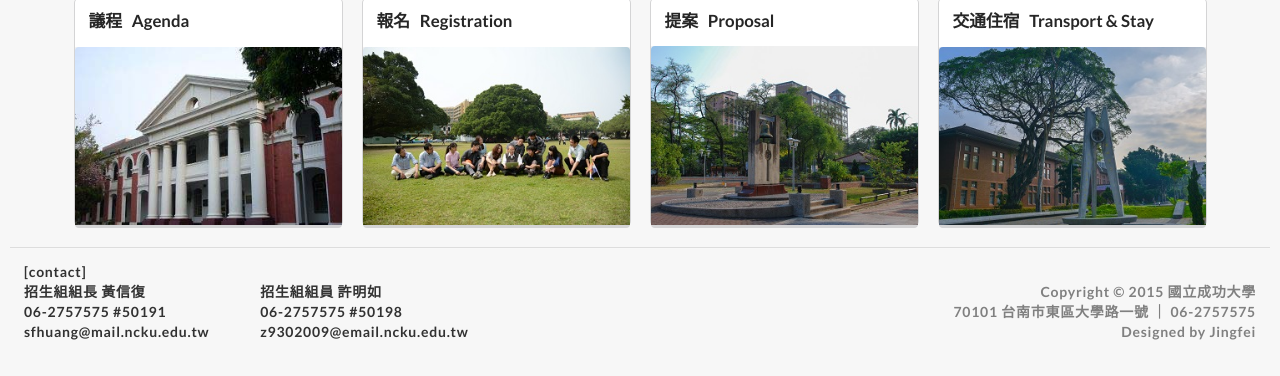
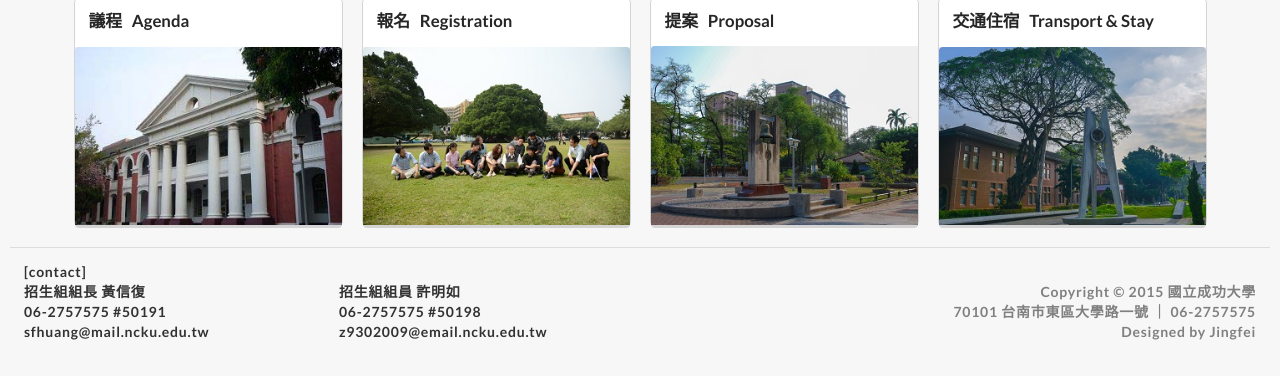
Before and after one commit to jingfei/104-admission, a PHP site: page / in a window 1280 px wide. Shown: the part 473-849 px from the top of the page. Run offline with PHP 8.4, Linux system fonts and the light colour scheme.

Commit message:
footer's width

```diff
--- a/index.html
+++ b/index.html
@@ -130,15 +130,15 @@ $(document).ready( function() {
 		</div>
 	</div>
 	<footer class="ui divider grid small header" style="margin:0 10px">
-		<div class="row">
-			<div class="left floated three wide column">
+		<div class="stackable row">
+			<div class="left floated four wide column">
 				[contact]<br/>
 				招生組組長 黃信復<br/> 06-2757575 #50191<br/> sfhuang@mail.ncku.edu.tw<br/><br/>
 			</div>
-			<div class="left floated three wide column"><br/>
+			<div class="left floated four wide column"><br/>
 				招生組組員 許明如<br/> 06-2757575 #50198<br/> z9302009@email.ncku.edu.tw
 			</div>
-			<div class="right floated right aligned five wide column" style="color:gray"><br/>
+			<div class="right floated right aligned six wide column" style="color:gray"><br/>
 				Copyright &copy; 2015 國立成功大學<br/>
 				70101 台南市東區大學路一號&nbsp;｜&nbsp;06-2757575<br/>
 				Designed by Jingfei
```
Also changed, not shown: agenda.html (+4 -4 lines), prop.php (+4 -4 lines), reg.php (+4 -4 lines), trans.html (+4 -4 lines).
